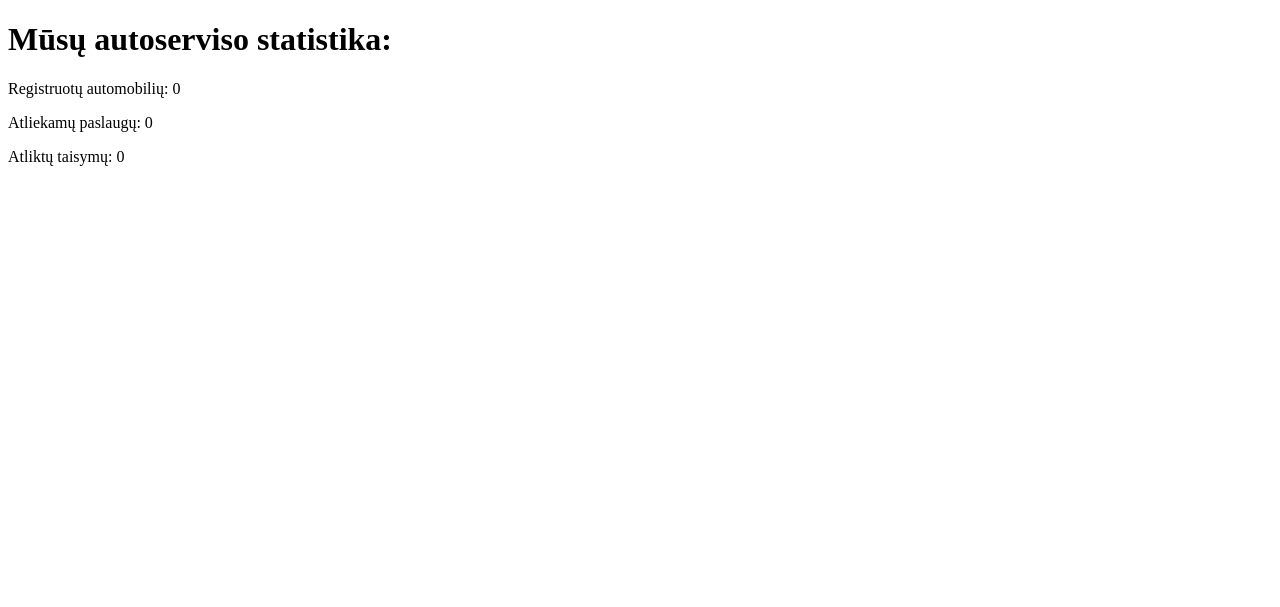
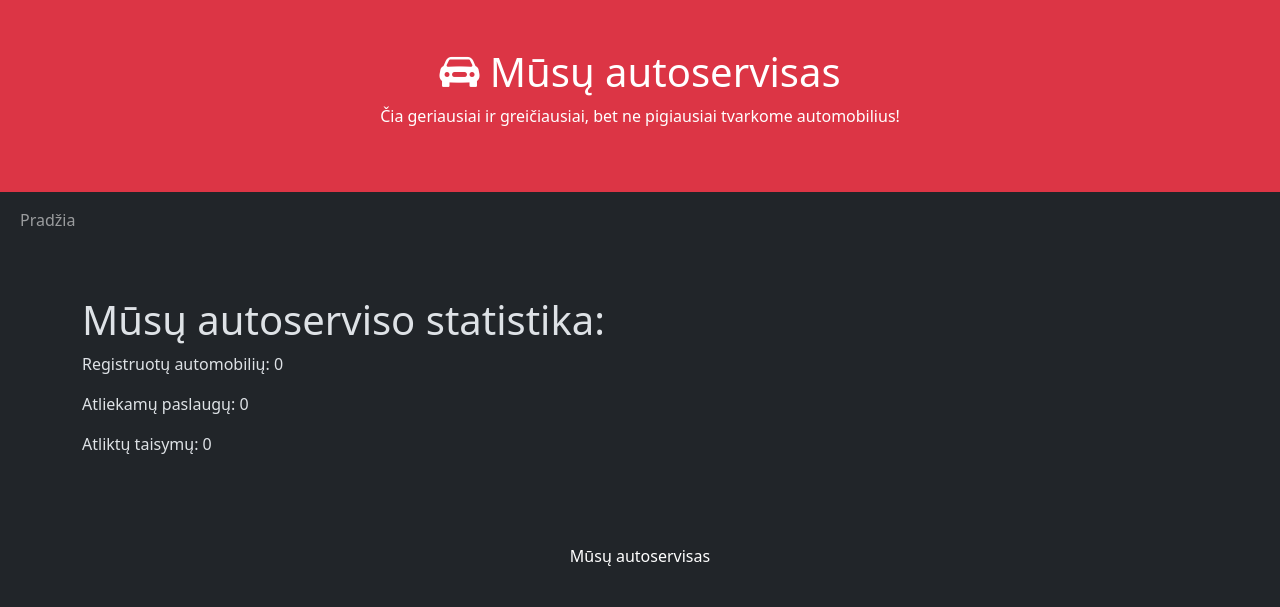
Before and after one commit to DonatasNoreika/autoservice_20260806, a Django app: page / in a window 1280 px wide. Shown: the top 607 px of the page. Run offline with Django 5.2, Linux system fonts and the light colour scheme; data that the repository does not hold is empty.

Commit message:
4: +Susikurti savo puslapio stilių (base.html failą). Jei reikia, pridėkite css ir kitus failus (patartina naudoti bootstrap). Galite panaudoti paskaitoje rodytus pavyzdžius. Panaudokite frontend kurse išmoktas žinias! :)

```diff
--- /dev/null
+++ b/mysite/autoservice/templates/base.html
@@ -0,0 +1,41 @@
+<!DOCTYPE html>
+<html lang="en" data-bs-theme="dark">
+<head>
+    <title>{% block title %}{% endblock %}</title>
+    <meta charset="utf-8">
+    <meta name="viewport" content="width=device-width, initial-scale=1">
+    <link href="https://cdn.jsdelivr.net/npm/bootstrap@5.3.8/dist/css/bootstrap.min.css" rel="stylesheet">
+    <script src="https://cdn.jsdelivr.net/npm/bootstrap@5.3.8/dist/js/bootstrap.bundle.min.js"></script>
+    <link rel="stylesheet" href="https://cdn.jsdelivr.net/npm/bootstrap-icons@1.13.1/font/bootstrap-icons.min.css">
+</head>
+<body>
+
+<div class="p-5 bg-danger text-white text-center">
+    <h1><i class="bi bi-car-front-fill"></i> Mūsų autoservisas</h1>
+    <p>Čia geriausiai ir greičiausiai, bet ne pigiausiai tvarkome automobilius!</p>
+</div>
+
+<nav class="navbar navbar-expand-sm bg-dark navbar-dark">
+    <div class="container-fluid">
+        <ul class="navbar-nav">
+            <li class="nav-item">
+                <a class="nav-link" href="">Pradžia</a>
+            </li>
+        </ul>
+    </div>
+</nav>
+
+<div class="container mt-5">
+    <div class="row">
+        <div class="col-sm">
+            {% block content %}{% endblock %}
+        </div>
+    </div>
+</div>
+
+<div class="mt-5 p-4 bg-dark text-white text-center">
+    <p>Mūsų autoservisas</p>
+</div>
+
+</body>
+</html>
--- a/mysite/autoservice/templates/index.html
+++ b/mysite/autoservice/templates/index.html
@@ -1,13 +1,10 @@
-<!DOCTYPE html>
-<html lang="en">
-<head>
-    <meta charset="UTF-8">
-    <title>Mūsų autoservisas</title>
-</head>
-<body>
+{% extends 'base.html' %}
+
+{% block title %}Pradžia{% endblock %}
+
+{% block content %}
 <h1>Mūsų autoserviso statistika:</h1>
 <p>Registruotų automobilių: {{ num_cars }}</p>
 <p>Atliekamų paslaugų: {{ num_services }}</p>
 <p>Atliktų taisymų: {{ num_orders_done }}</p>
-</body>
-</html>
+{% endblock %}
```
